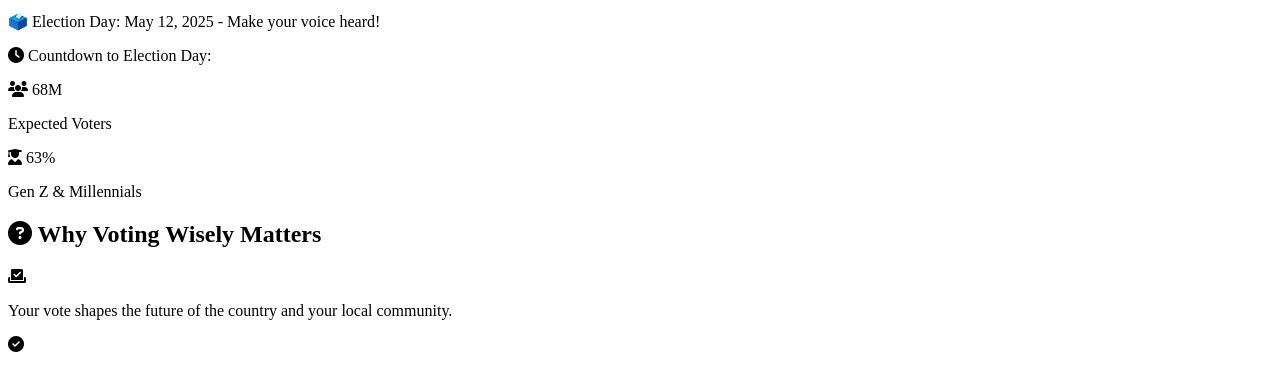
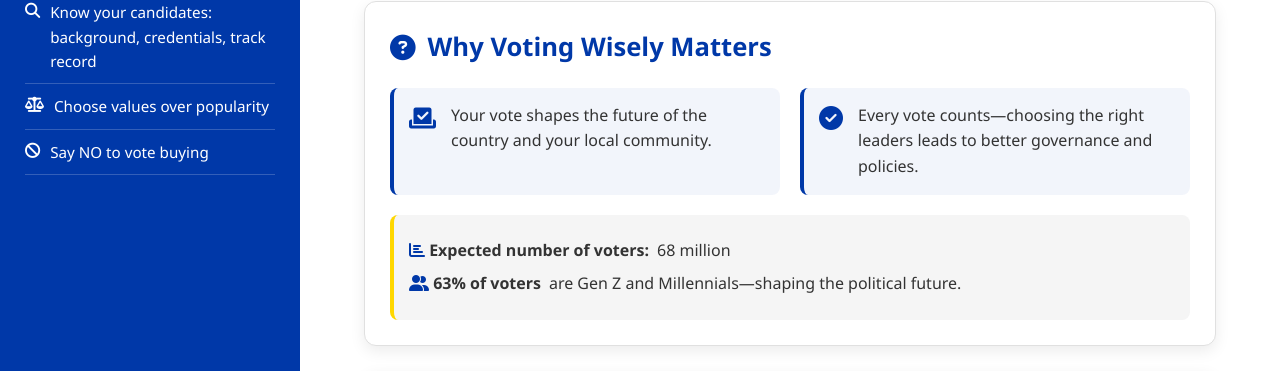
Before and after one commit to dangosuki/Casting-Change, a plain HTML site: page index.html in a window 1280 px wide. Shown: the part 579-950 px from the top of the page. Drawn offline with Linux system fonts and the light colour scheme; the site is published under a folder, as on GitHub Pages, so addresses that start at the root find nothing.

Commit message:
Update index.html

```diff
--- a/index.html
+++ b/index.html
@@ -6,8 +6,8 @@
     <meta name="description" content="Casting Change - Vote Wisely for the 2025 Philippine Midterm Elections">
     <title>Casting Change - Vote Wisely | 2025 Philippine Elections</title>
     <link rel="stylesheet" href="https://cdnjs.cloudflare.com/ajax/libs/font-awesome/6.4.0/css/all.min.css">
-    <link rel="stylesheet" href="/style.css">
-    <script defer src="/script.js"></script>
+    <link rel="stylesheet" href="style.css">
+    <script defer src="script.js"></script>
 </head>
 <body>
 
```
